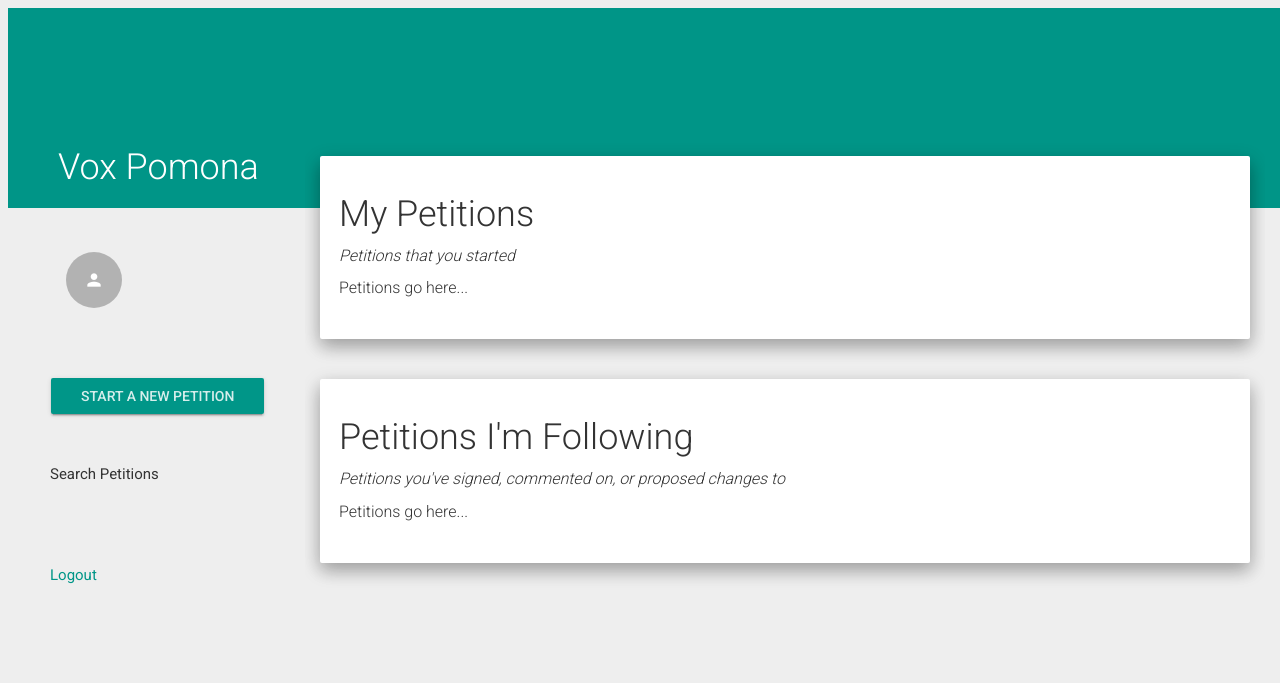
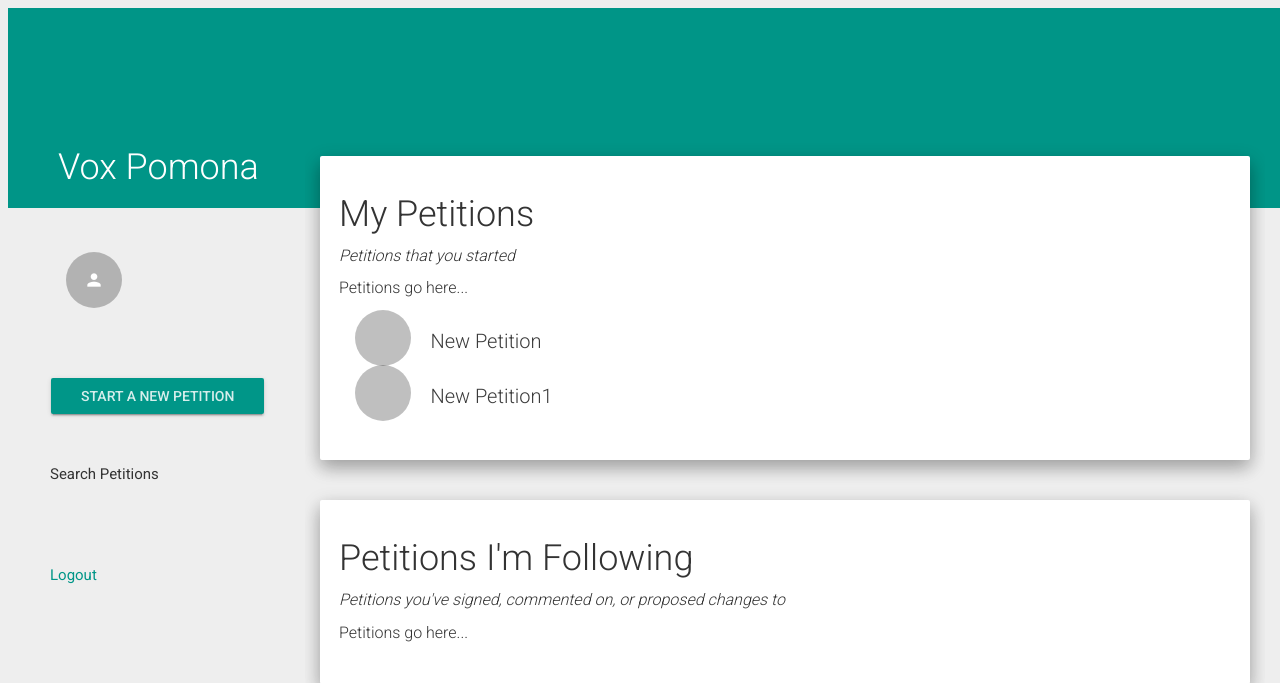
Before and after one commit to monohelix/VoxPomona, a Django app: template VoxPomona/templates/home.html in a window 1280 px wide. Shown: the top 683 px of the page. Run offline with Django 3.2, Linux system fonts and the light colour scheme; the template is opened without the code that fills it: values that come from a table or form of the project are taken from there, others are empty; data comes from the database, SQL or seed files in the repository; some libraries are stand-ins or nearby versions.

Commit message:
home displays user pets

```diff
--- a/VoxPomona/templates/home.html
+++ b/VoxPomona/templates/home.html
@@ -29,16 +29,16 @@
     <p><em>Petitions that you started</em></p>
     <p>Petitions go here...</p>
     <div class="list-group">
-      <!-- use once we figure out appropriate django syntax
+      {% for pet in my_petitions %}
         <div class="list-group-item">
           <div class="row-action-primary">
             <i class="material-icons">icon based on type</i>
           </div>
           <div class="row-content">
-            <h4 class="list-group-item-heading "> title of petition </h4>
+            <h4 class="list-group-item-heading "> {{ pet.title }} </h4>
             </div>
         </div>
-      -->
+      {% endfor %}
     </div>
   </div>
   <br />
```
